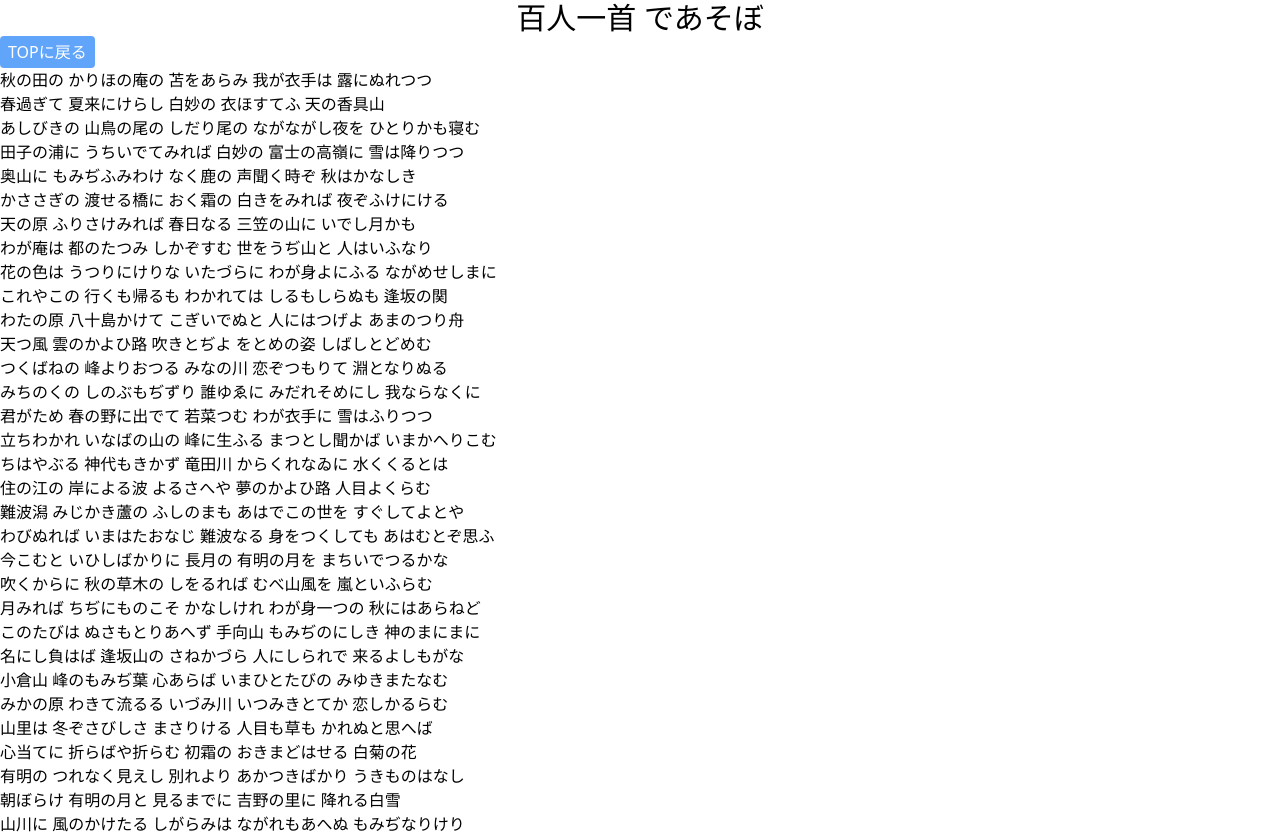
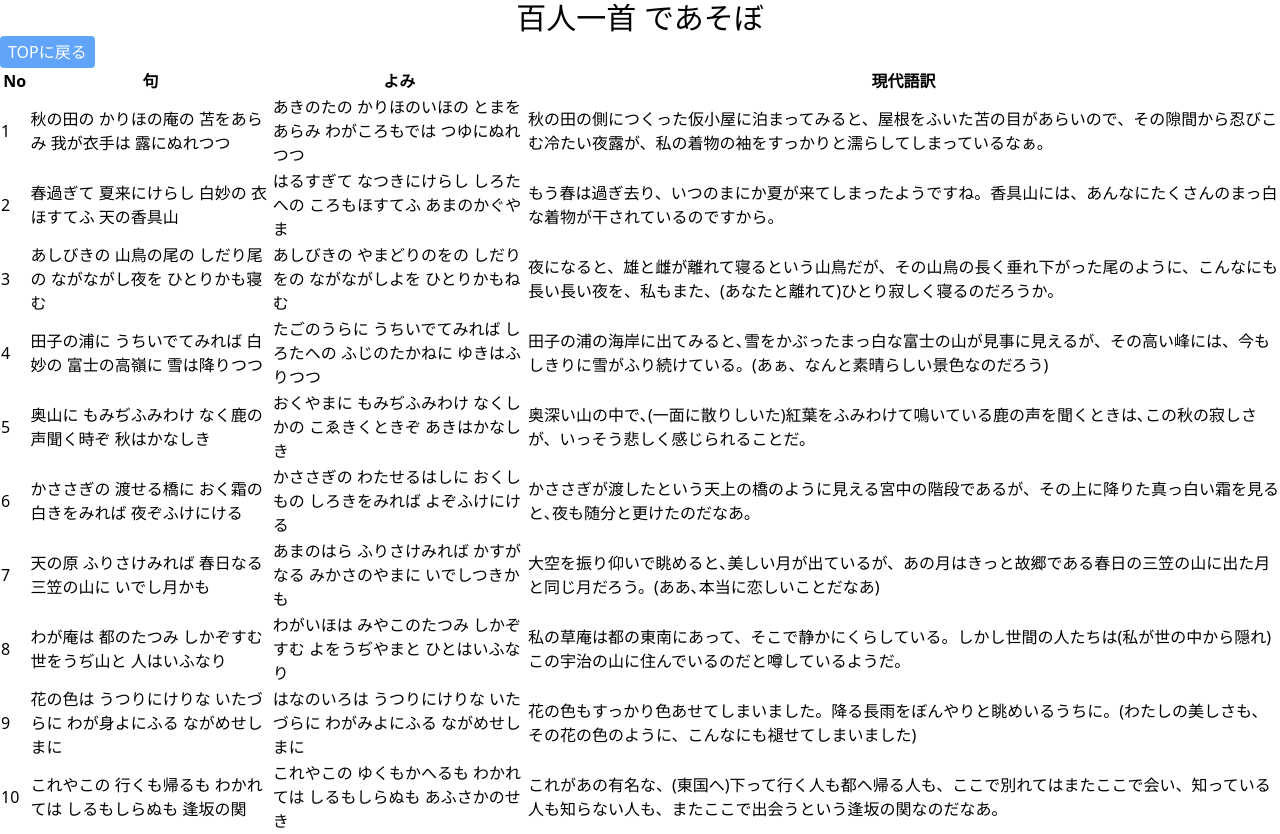
Before and after one commit to AyaSugiura/hyakunin-isshu, a Next.js app: page /hyakunin in a window 1280 px wide. Shown: the top 834 px of the page. Built offline with nearby package versions, Linux system fonts and the light colour scheme.

Commit message:
一覧をテーブルにする

```diff
--- a/src/app/hyakunin/[no]/page.tsx
+++ b/src/app/hyakunin/[no]/page.tsx
@@ -1,6 +1,7 @@
 import Hyakunin from "@/components/Hyakunin";
 import TopButton from "@/components/button/topButton";
 import Data from "@/data/hyakunin.json"
+import Link from "next/link";
 
 const Page = ({params} : {params: {no: string}}) => {
 
@@ -8,6 +9,7 @@ const Page = ({params} : {params: {no: string}}) => {
     return (
         <>
             <TopButton/>
+            <Link href={"/hyakunin"}>一覧へ</Link>
             <Hyakunin hyakunin={data}></Hyakunin>
         </>
     );
--- a/src/app/hyakunin/page.tsx
+++ b/src/app/hyakunin/page.tsx
@@ -1,3 +1,4 @@
+import HyakuninTable from "@/components/HyakuninTable";
 import TopButton from "@/components/button/topButton";
 import Data from "@/data/hyakunin.json"
 import Link from "next/link";
@@ -7,13 +8,7 @@ export default () => {
     return (
         <>
             <TopButton></TopButton>
-            {Data.map((item, index) => {
-               return (
-                <div>
-                    <Link href={`/hyakunin/${item.no}`}>{item.kami} {item.shimo}</Link>
-                </div>
-               )
-            })}
+            <HyakuninTable data={Data}></HyakuninTable>
         </>
     );
 }
--- a/src/app/page.tsx
+++ b/src/app/page.tsx
@@ -1,4 +1,3 @@
-import Image from 'next/image'
 import Link from 'next/link'
 
 export default function Home() {
--- /dev/null
+++ b/src/components/HyakuninTable.tsx
@@ -0,0 +1,30 @@
+import Link from "next/link";
+
+const HyakuninTable = (props: {data: HyakuninType[]}) => {
+    return (
+        <table>
+            <thead>
+                <tr>
+                    <th>No</th>
+                    <th>句</th>
+                    <th>よみ</th>
+                    <th>現代語訳</th>
+                </tr>
+            </thead>
+            <tbody>
+                {props.data.map((item, index) => {
+                    return (
+                        <tr>
+                                <td><Link href={`/hyakunin/${item.no}`}>{item.no}</Link></td>
+                                <td><Link href={`/hyakunin/${item.no}`}>{item.kami} {item.shimo}</Link></td>
+                                <td><Link href={`/hyakunin/${item.no}`}>{item.kami_kana} {item.shimo_kana}</Link></td>
+                                <td><Link href={`/hyakunin/${item.no}`}>{item.yaku}</Link></td>
+                        </tr>
+                    )
+                })}
+            </tbody>
+        </table>
+    );
+}
+
+export default HyakuninTable
```
